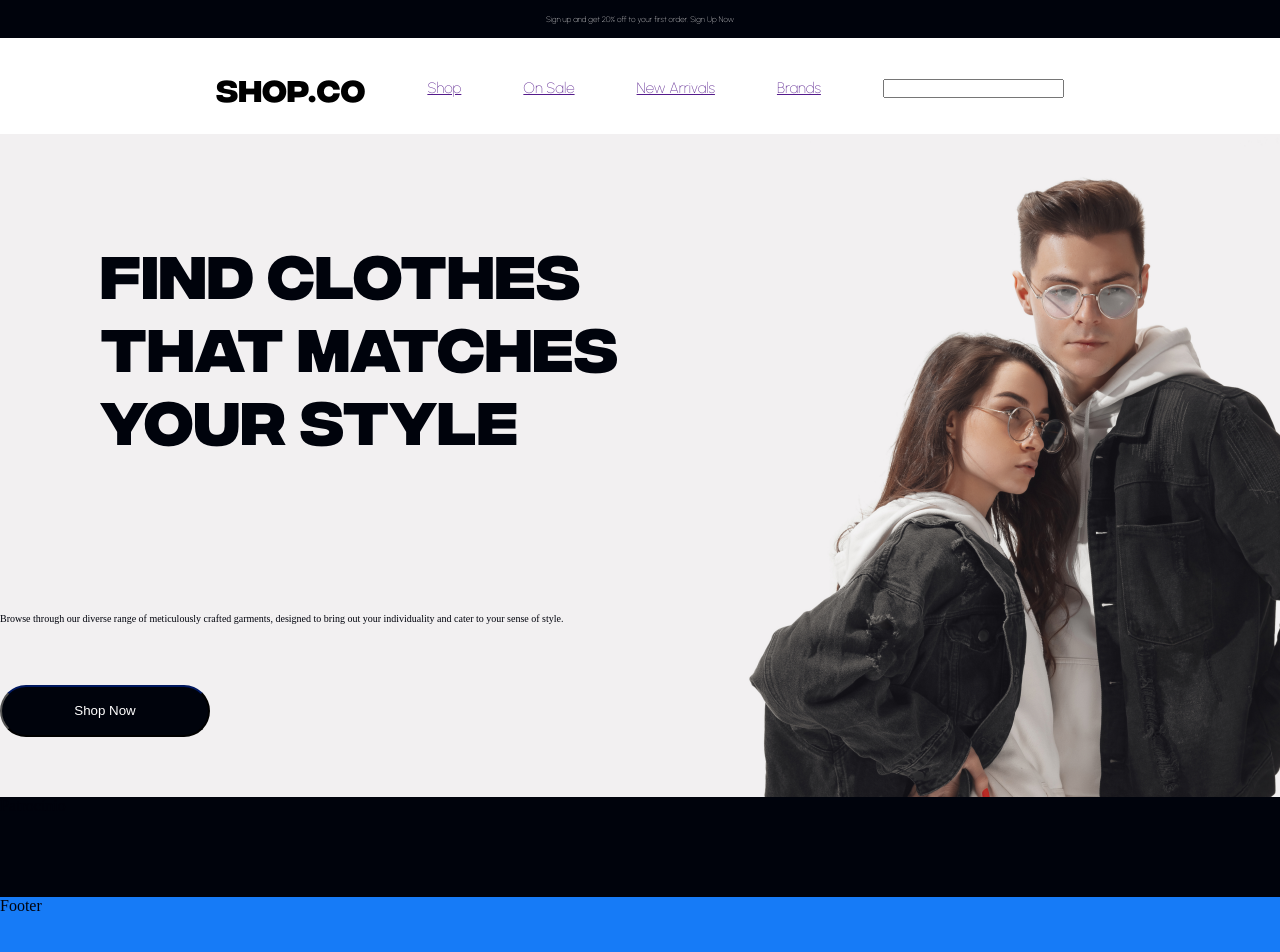
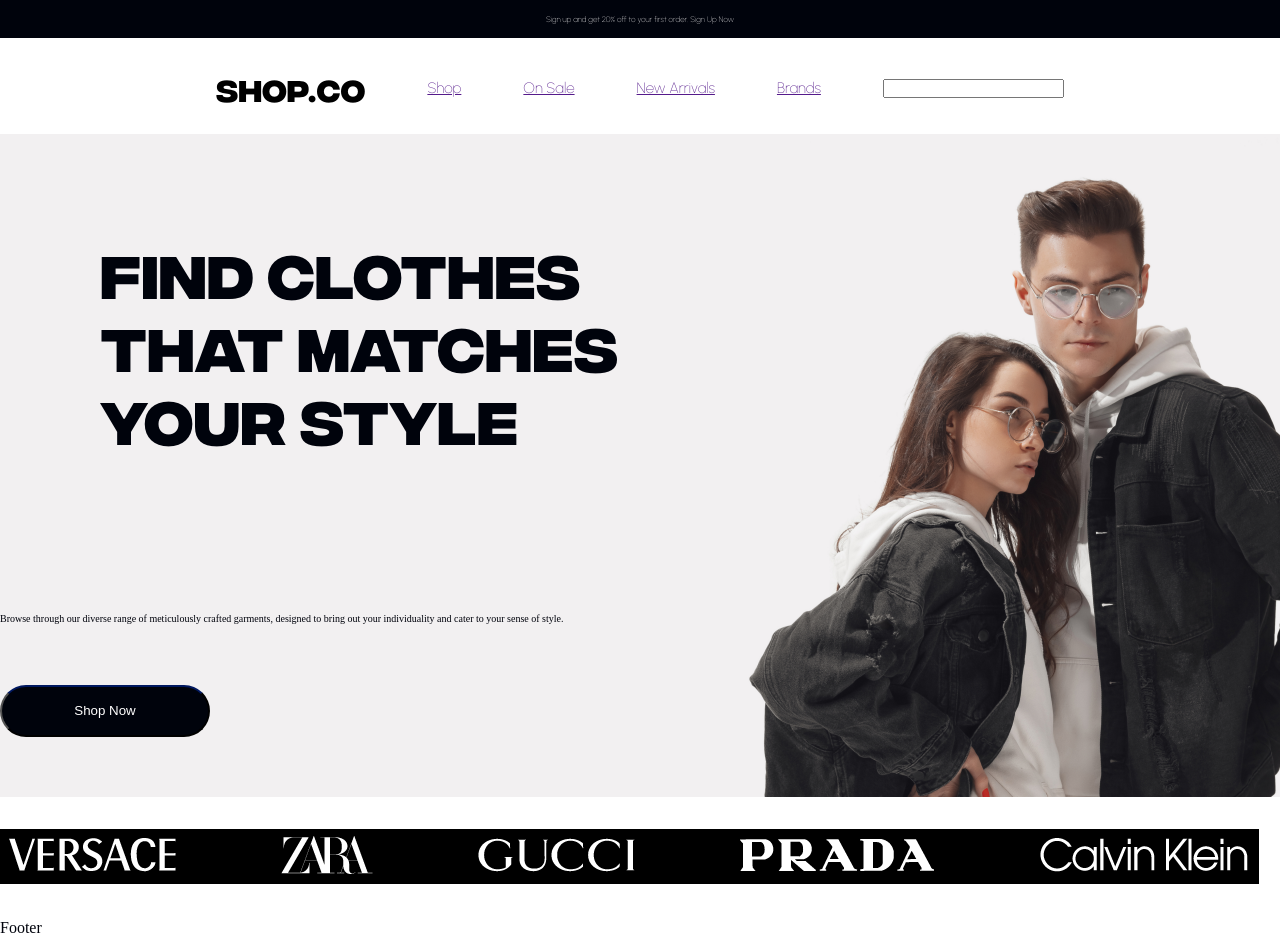
Before and after one commit to calexoliveira/cantinhodevendas, a React (Vite) app: page / in a window 1280 px wide. Shown: the top 952 px of the page. Built offline with nearby package versions, Linux system fonts and the light colour scheme.

Commit message:
alinharimagem

```diff
--- a/src/components/Section.tsx
+++ b/src/components/Section.tsx
@@ -9,7 +9,7 @@ export function Section() {
                 </p>
                 <p><button className="container__botao">Shop Now</button></p>
             </nav>
-            <div>Patrocínio</div>
+            <div><p className="imagem"><img src="../src/image/parceiros.png" alt="" /></p></div>
         </div>
     );
 }
--- a/src/style/styles.css
+++ b/src/style/styles.css
@@ -95,7 +95,7 @@ body {
 
 .grid-section {
     display: grid;
-    grid-template-rows: 663px 100px;
+    grid-template-rows: 663px 122px;
     background-repeat: no-repeat;
     background-color: #F2F0F1;
     background-image: url("../image/background.png");
@@ -110,7 +110,6 @@ body {
     grid-column: 1 / -1;
     display: grid;
     grid-template-rows: repeat(3, auto);
-    grid-column: 1fr;
 
 }
 
@@ -130,7 +129,12 @@ body {
 .grid-section>div {
     display: grid;
     grid-row: 2 / 3;
-    background-color: var(--cor-de-fundo-preto);
+    background-color: var(--cor-de-fundo-branco);
+    align-items: center ;
+
+}
+.imagem {
+    text-align: center;
 
 }
 
@@ -162,7 +166,6 @@ body {
 .grid-footer {
     display: grid;
     grid-template-rows: 200px 50px;
-    background-color: #167BF7;
     gap: 2rm;
 }
 
```
Also changed, not shown: src/image/parceiros.png (added).
